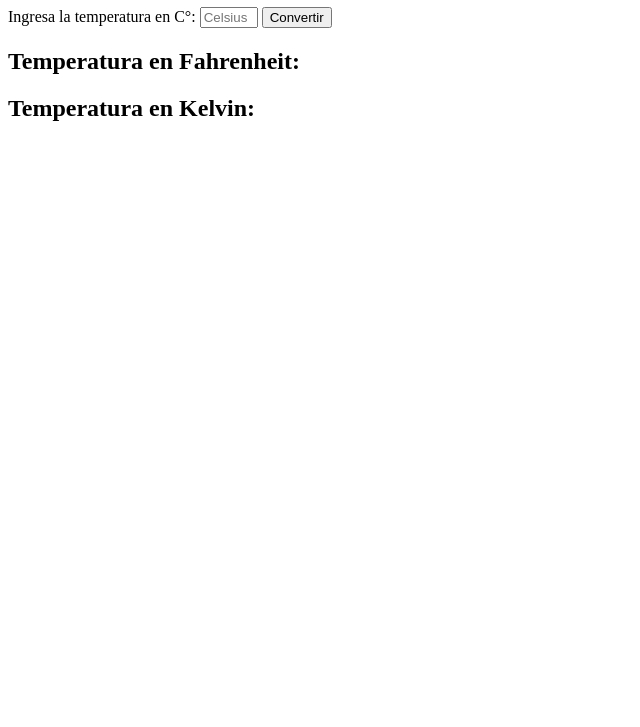
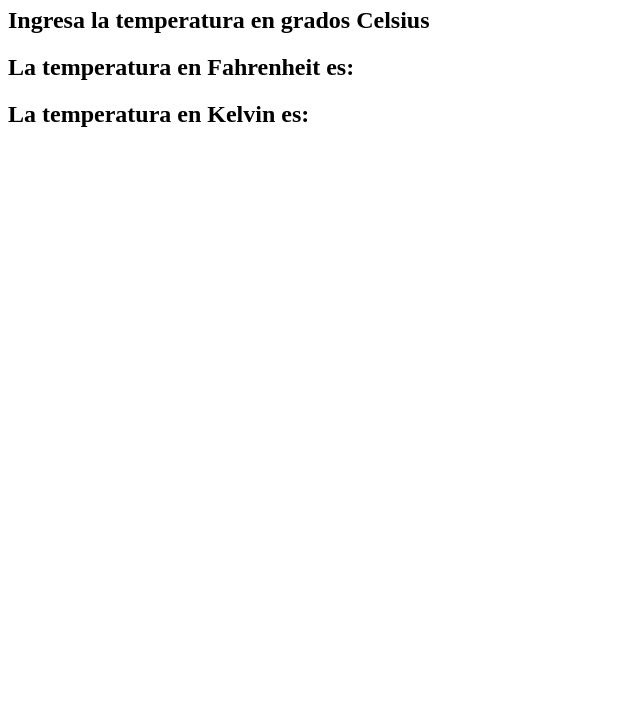
Before and after one commit to DaniMoralesW/logica-programacion-2, a plain HTML site: page index.html in a window 1280 px wide. Shown: the part 73-800 px from the top of the page, without its empty margins (0-640 px from the left). Drawn offline with Linux system fonts and the light colour scheme.

Commit message:
Último commit

```diff
--- a/index.html
+++ b/index.html
@@ -4,23 +4,12 @@
   <meta charset="UTF-8">
   <meta name="viewport" content="width=device-width, initial-scale=1.0">
   <title>Convertidor de Temperatura</title>
-  <style>
-    input {
-      width: 50px;
-    }
-  </style>
 </head>
 <body>
-  <h1>Convertidor de temperatura</h1>
-
-  <label for="inputCelsius">Ingresa la temperatura en C°: </label>
-  <input type="text" id="inputCelsius" placeholder="Celsius">
-
-  <button id="convertirBtn">Convertir</button>
-
-  <h2 id="Fahrenheit">Temperatura en Fahrenheit: </h2>
-  <h2 id="Kelvin">Temperatura en Kelvin: </h2>
-
-  <script src="convertidor.js"></script>
+<h1>Convertidor de temperatura</h1>
+<h2 id="celsius">Ingresa la temperatura en grados Celsius</h2>
+<h2 id="Fahrenheit">La temperatura en Fahrenheit es: </h2>
+<h2 id="Kelvin">La temperatura en Kelvin es: </h2>
+<script src="Ejercicio.js">
 </body>
 </html>
```
